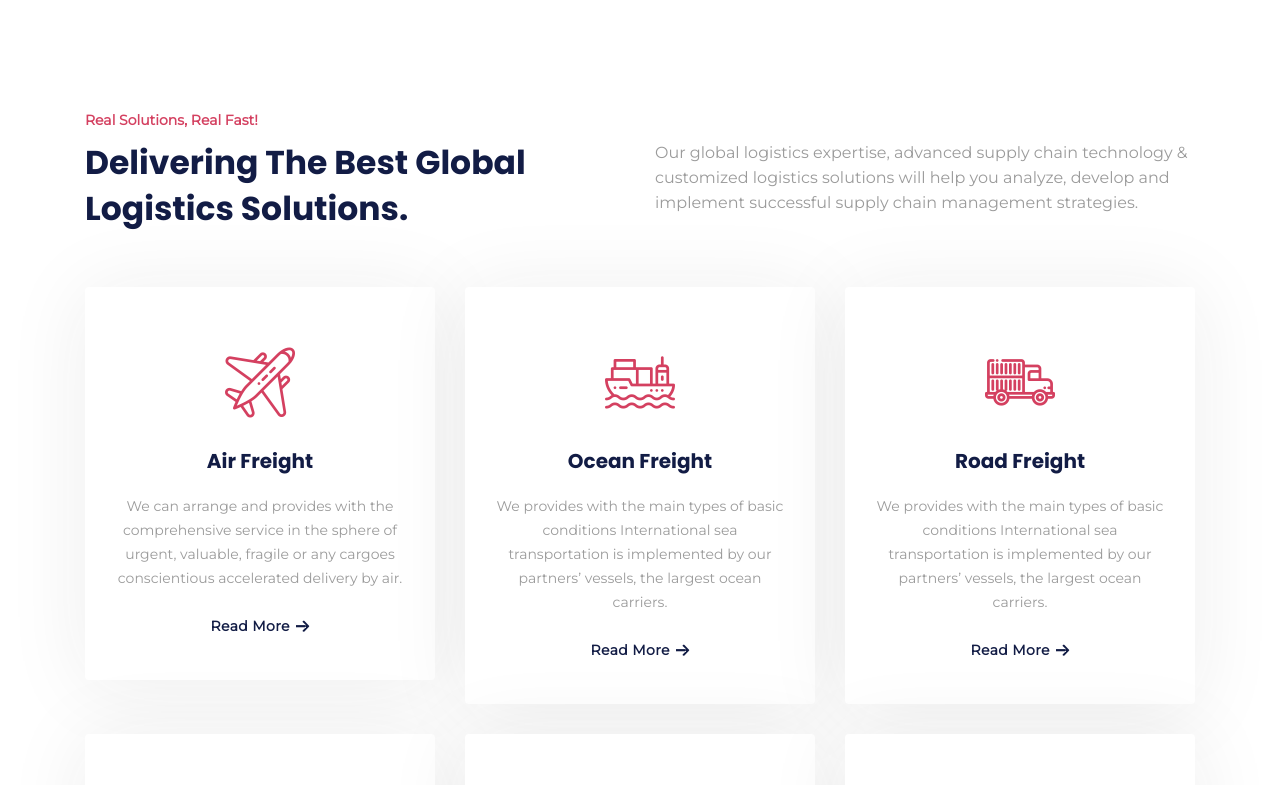
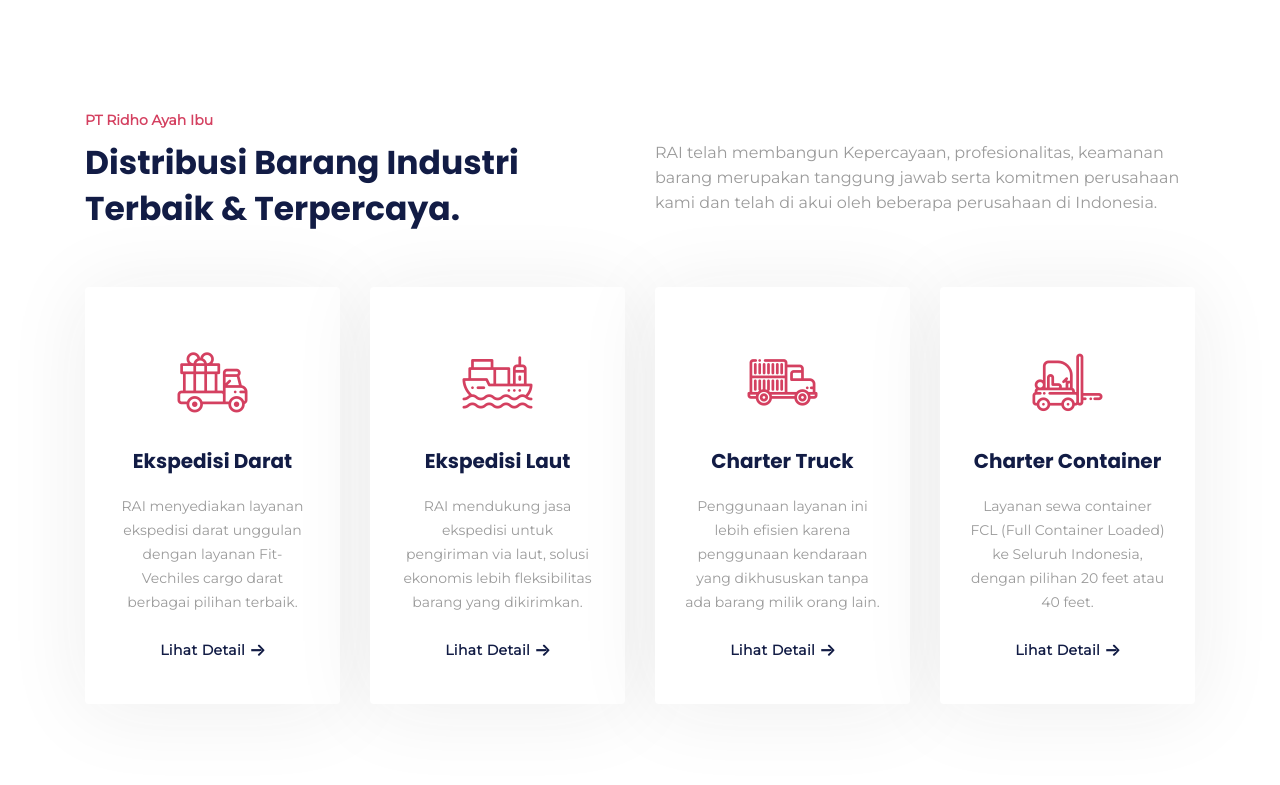
Before and after one commit to brilyanhidayat/rai, a PHP site: page /services.php in a window 1280 px wide. Shown: the part 786-1571 px from the top of the page. Run offline with PHP 8.4, Linux system fonts and the light colour scheme; some libraries are stand-ins or nearby versions; some web fonts are replaced.

Commit message:
layanan homepage

```diff
--- a/services.php
+++ b/services.php
@@ -8,9 +8,9 @@
       <div class="container">
         <div class="row">
           <div class="col-sm-12 col-md-12 col-lg-8">
-            <h1 class="pagetitle__heading">Reliable & Express Logistic Solutions Saves Your Time!</h1>
-            <p class="pagetitle__desc">Competitive advantages to some of the largest companies allover the world.</p>
-            <a href="#" class="btn btn__white">Contact Us</a>
+            <h1 class="pagetitle__heading">Ongkir Murah, Paling Kompetitif & Paling Aman.</h1>
+            <p class="pagetitle__desc">Distribusi Barang Industri Terbaik & Terpecaya di Indonesia.</p>
+            <a href="#" class="btn btn__white">Booking Sekarang</a>
           </div><!-- /.col-lg-12 -->
         </div><!-- /.row -->
       </div><!-- /.container -->
@@ -23,96 +23,66 @@
       <div class="container">
         <div class="row heading heading-2 mb-40">
           <div class="col-sm-12 col-md-12 col-lg-12">
-            <span class="heading__subtitle">Real Solutions, Real Fast!</span>
+            <span class="heading__subtitle">PT Ridho Ayah Ibu</span>
           </div><!-- /.col-lg-12 -->
           <div class="col-sm-12 col-md-12 col-lg-6">
-            <h2 class="heading__title">Delivering the Best Global Logistics Solutions.</h2>
+            <h2 class="heading__title">Distribusi Barang Industri Terbaik & Terpercaya.</h2>
           </div><!-- /.col-lg-5 -->
           <div class="col-sm-12 col-md-12 col-lg-6 ">
-            <p class="heading__desc">Our global logistics expertise, advanced supply chain technology & customized
-              logistics solutions will help you analyze, develop and implement successful supply chain management
-              strategies.</p>
+            <p class="heading__desc">RAI telah membangun Kepercayaan, profesionalitas, keamanan barang merupakan tanggung jawab serta komitmen perusahaan kami dan telah di akui oleh beberapa perusahaan di Indonesia.</p>
           </div><!-- /.col-lg-6 -->
         </div><!-- /.row -->
         <div class="row text-center">
-          <div class="col-sm-6 col-md-6 col-lg-4">
+          <div class="col">
             <div class="service-item">
-              <div class="service__icon"><i class="icon-air-freight"></i></div>
+              <div class="service__icon"><i class="icon-delivery"></i></div>
               <div class="service__content">
-                <h4 class="service__title">Air Freight</h4>
-                <p class="service__desc">We can arrange and provides with the comprehensive service in the sphere of
-                  urgent, valuable, fragile or any cargoes conscientious accelerated delivery by air.</p>
+                <h4 class="service__title">Ekspedisi Darat</h4>
+                <p class="service__desc">RAI menyediakan layanan ekspedisi darat unggulan dengan layanan Fit-Vechiles cargo darat berbagai pilihan terbaik.</p>
                 <a href="#" class="btn btn__white">
-                  <span>Read More</span><i class="icon-arrow-right"></i>
+                  <span>Lihat Detail</span><i class="icon-arrow-right"></i>
                 </a>
               </div>
             </div><!-- /.service-item -->
           </div><!-- /.col-lg-4 -->
-          <div class="col-sm-6 col-md-6 col-lg-4">
+          <div class="col">
             <div class="service-item">
               <div class="service__icon"><i class="icon-cargo-ship"></i></div>
               <div class="service__content">
-                <h4 class="service__title">Ocean Freight</h4>
-                <p class="service__desc">We provides with the main types of basic conditions International sea
-                  transportation is implemented by our partners’ vessels, the largest ocean carriers.</p>
+                <h4 class="service__title">Ekspedisi Laut</h4>
+                <p class="service__desc">RAI mendukung jasa ekspedisi untuk pengiriman via laut, solusi ekonomis lebih fleksibilitas barang yang dikirimkan.</p>
                 <a href="#" class="btn btn__white">
-                  <span>Read More</span><i class="icon-arrow-right"></i>
+                  <span>Lihat Detail</span><i class="icon-arrow-right"></i>
                 </a>
               </div>
             </div><!-- /.service-item -->
           </div><!-- /.col-lg-4 -->
-          <div class="col-sm-6 col-md-6 col-lg-4">
+          <div class="col">
             <div class="service-item">
               <div class="service__icon"><i class="icon-truck"></i></div>
               <div class="service__content">
-                <h4 class="service__title">Road Freight</h4>
-                <p class="service__desc">We provides with the main types of basic conditions International sea
-                  transportation is implemented by our partners’ vessels, the largest ocean carriers.</p>
+                <h4 class="service__title">Charter Truck</h4>
+                <p class="service__desc">Penggunaan layanan ini lebih efisien karena penggunaan kendaraan yang dikhususkan tanpa ada barang milik orang lain.</p>
                 <a href="#" class="btn btn__white">
-                  <span>Read More</span><i class="icon-arrow-right"></i>
+                  <span>Lihat Detail</span><i class="icon-arrow-right"></i>
                 </a>
               </div>
             </div><!-- /.service-item -->
           </div><!-- /.col-lg-4 -->
-          <div class="col-sm-6 col-md-6 col-lg-4">
+          <div class="col">
             <div class="service-item">
               <div class="service__icon"><i class="icon-forklift"></i></div>
               <div class="service__content">
-                <h4 class="service__title">Warehousing</h4>
-                <p class="service__desc">We provides with the main types of basic conditions International sea
-                  transportation is implemented by our partners’ vessels, the largest ocean carriers.</p>
+                <h4 class="service__title">Charter Container</h4>
+                <p class="service__desc">Layanan sewa container FCL (Full Container Loaded) ke Seluruh Indonesia, dengan pilihan 20 feet atau 40 feet.</p>
                 <a href="#" class="btn btn__white">
-                  <span>Read More</span><i class="icon-arrow-right"></i>
+                  <span>Lihat Detail</span><i class="icon-arrow-right"></i>
                 </a>
               </div>
             </div><!-- /.service-item -->
           </div><!-- /.col-lg-4 -->
-          <div class="col-sm-6 col-md-6 col-lg-4">
-            <div class="service-item">
-              <div class="service__icon"><i class="icon-conveyor"></i></div>
-              <div class="service__content">
-                <h4 class="service__title">Supply Chain</h4>
-                <p class="service__desc">We provides with the main types of basic conditions International sea
-                  transportation is implemented by our partners’ vessels, the largest ocean carriers.</p>
-                <a href="#" class="btn btn__white">
-                  <span>Read More</span><i class="icon-arrow-right"></i>
-                </a>
-              </div>
-            </div><!-- /.service-item -->
-          </div><!-- /.col-lg-4 -->
-          <div class="col-sm-6 col-md-6 col-lg-4">
-            <div class="service-item">
-              <div class="service__icon"><i class="icon-box-2"></i></div>
-              <div class="service__content">
-                <h4 class="service__title">Packaging</h4>
-                <p class="service__desc">We provides with the main types of basic conditions International sea
-                  transportation is implemented by our partners’ vessels, the largest ocean carriers.</p>
-                <a href="#" class="btn btn__white">
-                  <span>Read More</span><i class="icon-arrow-right"></i>
-                </a>
-              </div>
-            </div><!-- /.service-item -->
-          </div><!-- /.col-lg-4 -->
+
+
         </div><!-- /.row -->
       </div><!-- /.container -->
     </section><!-- /.Services -->
@@ -127,35 +97,24 @@
             <div class="inner-padding">
               <div class="heading heading-3 mb-30">
                 <i class="icon-tag"></i>
-                <span class="heading__subtitle">Affordable Price, Certified Forwarders</span>
-                <h2 class="heading__title">Safe, Reliable & Express Logistic Solutions That Saves Your Time!</h2>
-                <p class="heading__desc">We pride ourselves on providing the best transport and shipping services
-                  available allover the world. Our skilled personnel, utilising the latest communications, tracking and
-                  processing software, combined with decades of experience.</p>
+                <span class="heading__subtitle">Pengiriman Barang ke Seluruh Indonesia</span>
+                <h2 class="heading__title">Ongkir Murah, Paling Kompetitif & Paling Aman.</h2>
+                <p class="heading__desc">Terus menjaga kepercayaan, profesionalitas, integritas, keamanan dan terpercaya dengan berbasis digital dan menjadikan hal tersebut menjadi komitmen kami.</p>
               </div><!-- /.heading -->
-              <a href="#" class="btn btn__primary">Schedule An Appointment</a>
+              <a href="#" class="btn btn__primary">Ajukan Penawaran!</a>
             </div>
           </div><!-- /.col-lg-6 -->
           <div class="col-sm-12 col-md-12 col-lg-6 bg-overlay  background-banner">
             <div class="bg-img"><img src="assets/images/banners/1.jpg" alt="background"></div>
             <div class="skills skills-panel">
               <div class="heading mb-30">
-                <h2 class="heading__title">What We Achieved!</h2>
-                <p class="heading__desc">Fulfill our dedicated promise to deliver innovative & dynamic solutions to our
-                  customers to fit their needs.</p>
+                <h2 class="heading__title">RAI tetap terus Membantu Banyak Orang! </h2>
+                <p class="heading__desc">Menjaga kepercayaan, profesionalitas, integritas, keamanan, dan terpercaya dengan berbasis digital dan menjadikan hal tersebut komitmen perusahaan.</p>
               </div><!-- /.heading -->
-              <!-- progress 1 -->
-              <div class="progress-item">
-                <h6 class="progress__title">Warehousing</h6>
-                <span class="progress__percentage"></span>
-                <div class="progress">
-                  <div class="progress-bar" aria-valuenow="95" aria-valuemin="0" aria-valuemax="100" role="progressbar">
-                  </div>
-                </div><!-- /.progress -->
-              </div><!-- /.progress-item  -->
+
               <!-- progress 2 -->
               <div class="progress-item">
-                <h6 class="progress__title">Air Freight</h6>
+                <h6 class="progress__title">Ekspedisi Darat</h6>
                 <span class="progress__percentage"></span>
                 <div class="progress">
                   <div class="progress-bar" aria-valuenow="88" aria-valuemin="0" aria-valuemax="100" role="progressbar">
@@ -164,7 +123,7 @@
               </div><!-- /.progress-item  -->
               <!-- progress 3 -->
               <div class="progress-item">
-                <h6 class="progress__title">Ocean Freight</h6>
+                <h6 class="progress__title">Ekspedisi Laut</h6>
                 <span class="progress__percentage"></span>
                 <div class="progress">
                   <div class="progress-bar" aria-valuenow="99" aria-valuemin="0" aria-valuemax="100" role="progressbar">
@@ -173,7 +132,7 @@
               </div><!-- /.progress-item  -->
               <!-- progress 4 -->
               <div class="progress-item">
-                <h6 class="progress__title">Road Freight</h6>
+                <h6 class="progress__title">Charter Truck</h6>
                 <span class="progress__percentage"></span>
                 <div class="progress">
                   <div class="progress-bar" aria-valuenow="80" aria-valuemin="0" aria-valuemax="100" role="progressbar">
@@ -182,7 +141,7 @@
               </div><!-- /.progress-item  -->
               <!-- progress 8 -->
               <div class="progress-item">
-                <h6 class="progress__title">Supply Chain</h6>
+                <h6 class="progress__title">Charter Container</h6>
                 <span class="progress__percentage"></span>
                 <div class="progress">
                   <div class="progress-bar" aria-valuenow="70" aria-valuemin="0" aria-valuemax="100" role="progressbar">
@@ -287,66 +246,7 @@
     <!-- =========================
             contact 1
       =========================  -->
-    <section id="contact1" class="contact contact-1 p-0">
-      <div id="map"></div>
-      <script src="assets/js/google-map.js"></script>
-      <script src="https://maps.googleapis.com/maps/api/js?key=YOUR_API_KEY" async defer></script>
-      <!-- CLICK HERE (https://developers.google.com/maps/documentation/embed/get-api-key) TO  LERAN MORE ABOUT GOOGLE MAPS API KEY -->
-      <div class="container">
-        <div class="contact-panel contact-panel-2">
-          <div class="contact__panel-header d-flex align-items-center">
-            <h4 class="contact__panel-title">Global Locations</h4>
-          </div>
-          <div id="accordion">
-            <div class="accordion-item">
-              <div class="accordion__item-header opened" data-toggle="collapse" data-target="#collapse1">
-                <a class="accordion__item-title" href="#">London Office</a>
-              </div><!-- /.accordion-item-header -->
-              <div id="collapse1" class="collapse  show" data-parent="#accordion">
-                <div class="accordion__item-body">
-                  <ul class="contact__list list-unstyled">
-                    <li>002 010123456789</li>
-                    <li>Email: Logisti@7oroof.com</li>
-                    <li>Address: 2307 Beverley Rd Brooklyn, NY</li>
-                    <li>Hours: Mon-Fri: 8am – 7pm</li>
-                  </ul>
-                </div><!-- /.accordion-item-body -->
-              </div>
-            </div><!-- /.accordion-item -->
-            <div class="accordion-item">
-              <div class="accordion__item-header" data-toggle="collapse" data-target="#collapse2">
-                <a class="accordion__item-title" href="#">Berlin Office</a>
-              </div><!-- /.accordion-item-header -->
-              <div id="collapse2" class="collapse" data-parent="#accordion">
-                <div class="accordion__item-body">
-                  <ul class="contact__list list-unstyled">
-                    <li>002 010123456789</li>
-                    <li>Email: Logisti@7oroof.com</li>
-                    <li>Address: 2307 Beverley Rd Brooklyn, NY</li>
-                    <li>Hours: Mon-Fri: 8am – 7pm</li>
-                  </ul>
-                </div><!-- /.accordion-item-body -->
-              </div>
-            </div><!-- /.accordion-item -->
-            <div class="accordion-item">
-              <div class="accordion__item-header" data-toggle="collapse" data-target="#collapse3">
-                <a class="accordion__item-title" href="#">Manchester Office</a>
-              </div><!-- /.accordion-item-header -->
-              <div id="collapse3" class="collapse" data-parent="#accordion">
-                <div class="accordion__item-body">
-                  <ul class="contact__list list-unstyled">
-                    <li>002 010123456789</li>
-                    <li>Email: Logisti@7oroof.com</li>
-                    <li>Address: 2307 Beverley Rd Brooklyn, NY</li>
-                    <li>Hours: Mon-Fri: 8am – 7pm</li>
-                  </ul>
-                </div><!-- /.accordion-item-body -->
-              </div>
-            </div><!-- /.accordion-item -->
-          </div>
-        </div><!-- /.contact-panel -->
-      </div><!-- /.container -->
-    </section><!-- /.contact -->
+
 
   <?php include 'footer.php';?>
 </body>
```
